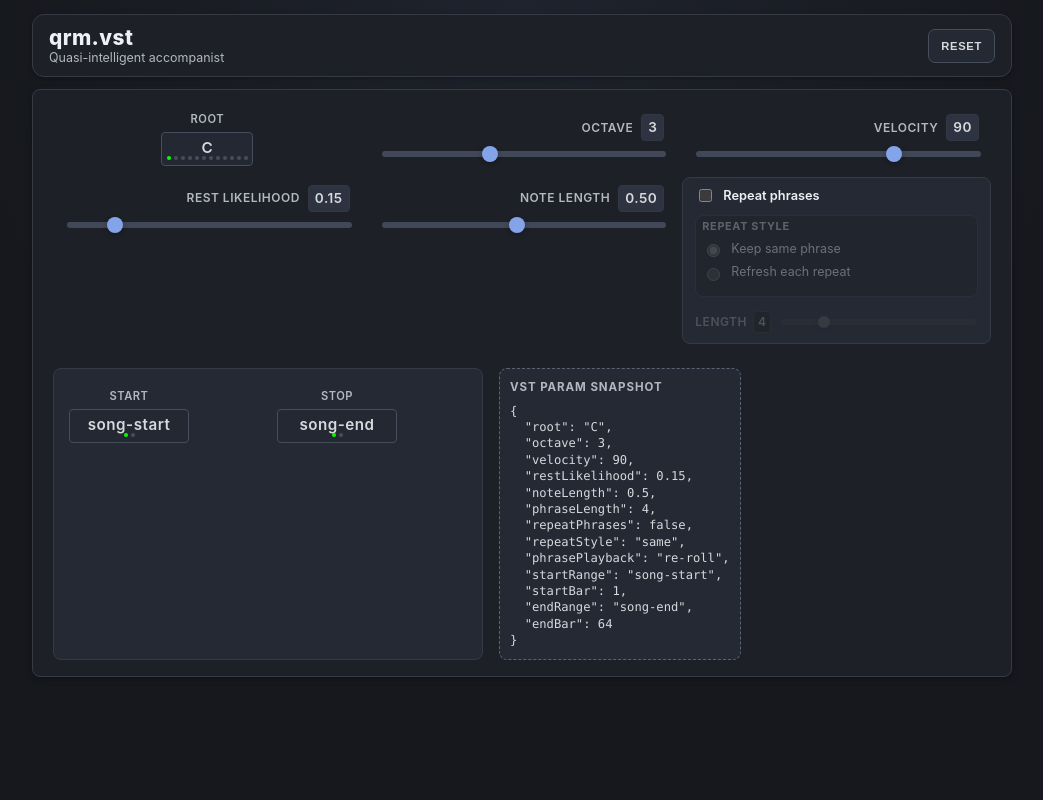
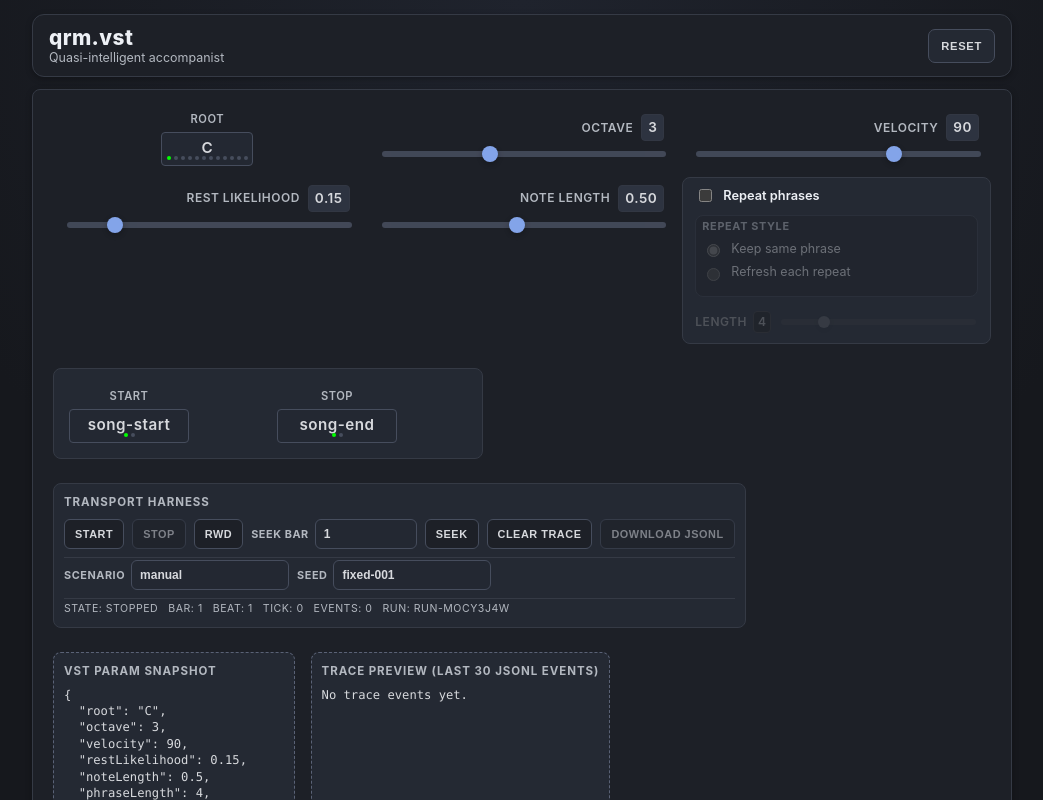
Before and after one commit to bso2001/qrm-ui, a Svelte app: page / in a window 1280 px wide. Shown: the top 800 px of the page, without its empty margins (118-1161 px from the left). Built offline with nearby package versions, Linux system fonts and the light colour scheme.

Commit message:
Add pseudo transport and JSONL trace harness

```diff
--- a/src/App.svelte
+++ b/src/App.svelte
@@ -1,11 +1,16 @@
 <script lang="js">
-	import { onMount } from 'svelte'
+	import { onMount, onDestroy } from 'svelte'
 	import Card from './lib/components/Card.svelte'
 	import Choice from './lib/components/Choice.svelte'
 	import Slider from './lib/components/Slider.svelte'
 	import { tonics } from './lib/constants'
 
 	const STORAGE_KEY = 'qrm_vst_scope_autosave'
+	const TRACE_SCHEMA_VERSION = 1
+	const BEATS_PER_BAR = 4
+	const PPQ_PER_BEAT = 960
+	const TICKS_PER_BEAT = 4
+	const TICK_INTERVAL_MS = 140
 
 	const defaultState = {
 		root: 'C',
@@ -25,10 +30,311 @@
 
 	let model = { ...defaultState }
 	let mounted = false
+	let scenarioId = 'manual'
+	let seed = 'fixed-001'
+	let runId = `run-${Date.now().toString(36)}`
+	let traceEvents = []
+	let seekBarInput = 1
+
+	let transportState = {
+		isPlaying: false,
+		transportTick: 0,
+		ppq: 0,
+		bar: 1,
+		beat: 1
+	}
+
+	let timerHandle = null
+	let phraseCounter = 0
+	let currentPhraseId = null
+	let wasInActiveRange = true
+	let activeNotes = []
+
+	$: tracePreview = traceEvents
+		.slice(-30)
+		.map(event => JSON.stringify(event))
+		.join('\n')
 
 	function resetModel()
 	{
 		model = { ...defaultState }
+	}
+
+	function makeRunId()
+	{
+		return `run-${Date.now().toString(36)}`
+	}
+
+	function rangeStartLabel()
+	{
+		return model.startRange === 'bar'
+			? `bar:${model.startBar}`
+			: 'song-start'
+	}
+
+	function rangeStopLabel()
+	{
+		return model.endRange === 'bar'
+			? `bar:${model.endBar}`
+			: 'song-end'
+	}
+
+	function getActiveRangeBars()
+	{
+		const startBar = model.startRange === 'bar' ? model.startBar : 1
+		const stopBar = model.endRange === 'bar' ? model.endBar : Number.POSITIVE_INFINITY
+
+		return {
+			startBar,
+			stopBar
+		}
+	}
+
+	function isInActiveRange(bar)
+	{
+		const activeRange = getActiveRangeBars()
+		return bar >= activeRange.startBar && bar <= activeRange.stopBar
+	}
+
+	function updatePositionFromTick(transportTick)
+	{
+		const beatIndex = Math.floor(transportTick / TICKS_PER_BEAT)
+		const bar = Math.floor(beatIndex / BEATS_PER_BAR) + 1
+		const beat = (beatIndex % BEATS_PER_BAR) + 1
+
+		transportState = {
+			...transportState,
+			transportTick,
+			ppq: beatIndex * PPQ_PER_BEAT,
+			bar,
+			beat
+		}
+	}
+
+	function logTrace(eventType, extra = {})
+	{
+		traceEvents = [
+			...traceEvents,
+			{
+				schemaVersion: TRACE_SCHEMA_VERSION,
+				runId,
+				scenarioId,
+				source: 'js',
+				timestampMs: Date.now(),
+				transportTick: transportState.transportTick,
+				ppq: transportState.ppq,
+				bar: transportState.bar,
+				beat: transportState.beat,
+				eventType,
+				note: null,
+				velocity: null,
+				phraseId: currentPhraseId,
+				repeatPhrases: model.repeatPhrases,
+				repeatStyle: model.repeatStyle,
+				phraseLengthBars: model.phraseLength,
+				rangeStart: rangeStartLabel(),
+				rangeStop: rangeStopLabel(),
+				seed,
+				...extra
+			}
+		]
+	}
+
+	function emitRangeTransitionIfNeeded()
+	{
+		const inRange = isInActiveRange(transportState.bar)
+
+		if (inRange !== wasInActiveRange)
+		{
+			logTrace(inRange ? 'range.enter' : 'range.exit', {
+				inRange
+			})
+			wasInActiveRange = inRange
+		}
+	}
+
+	function resetPhraseRuntime()
+	{
+		currentPhraseId = null
+		phraseCounter = 0
+	}
+
+	function flushActiveNotes(reason)
+	{
+		for (const note of activeNotes)
+		{
+			logTrace('note.off', {
+				note,
+				velocity: 0,
+				reason
+			})
+		}
+
+		activeNotes = []
+	}
+
+	function resolvePhraseIdForBeat(bar, beat)
+	{
+		if (!isInActiveRange(bar))
+			return null
+
+		if (!model.repeatPhrases)
+		{
+			if (beat === 1 || currentPhraseId == null)
+			{
+				currentPhraseId = `phrase-${phraseCounter++}`
+				logTrace('phrase.boundary', {
+					phraseId: currentPhraseId,
+					mode: 'invent'
+				})
+			}
+
+			return currentPhraseId
+		}
+
+		const phraseBars = Math.max(1, Math.round(model.phraseLength))
+		const isBoundary = beat === 1 && (bar - 1) % phraseBars === 0
+
+		if (isBoundary)
+		{
+			if (model.repeatStyle === 'refresh' || currentPhraseId == null)
+				currentPhraseId = `phrase-${phraseCounter++}`
+
+			logTrace('phrase.boundary', {
+				phraseId: currentPhraseId,
+				mode: model.repeatStyle
+			})
+		}
+
+		if (currentPhraseId == null)
+			currentPhraseId = `phrase-${phraseCounter++}`
+
+		return currentPhraseId
+	}
+
+	function chooseNote(bar, beat)
+	{
+		const scaleOffsets = [ 0, 2, 4, 5, 7, 9, 11 ]
+		const rootSemitone = Math.max(0, tonics.indexOf(model.root))
+		const baseNote = 24 + model.octave * 12 + rootSemitone
+		const degree = (bar + beat) % scaleOffsets.length
+		const note = baseNote + scaleOffsets[degree]
+
+		return Math.min(108, Math.max(24, note))
+	}
+
+	function runBeatIfNeeded()
+	{
+		if (transportState.transportTick % TICKS_PER_BEAT !== 0)
+			return
+
+		flushActiveNotes('beat-advance')
+
+		const phraseId = resolvePhraseIdForBeat(transportState.bar, transportState.beat)
+		if (phraseId == null)
+			return
+
+		const note = chooseNote(transportState.bar, transportState.beat)
+		activeNotes = [ note ]
+
+		logTrace('note.on', {
+			note,
+			velocity: model.velocity,
+			phraseId
+		})
+	}
+
+	function stepTransport()
+	{
+		updatePositionFromTick(transportState.transportTick + 1)
+		emitRangeTransitionIfNeeded()
+		runBeatIfNeeded()
+	}
+
+	function startTransport()
+	{
+		if (transportState.isPlaying)
+			return
+
+		transportState = {
+			...transportState,
+			isPlaying: true
+		}
+
+		logTrace('transport.start')
+
+		if (timerHandle == null)
+			timerHandle = setInterval(stepTransport, TICK_INTERVAL_MS)
+	}
+
+	function stopTransport()
+	{
+		if (!transportState.isPlaying)
+			return
+
+		flushActiveNotes('transport-stop')
+
+		transportState = {
+			...transportState,
+			isPlaying: false
+		}
+
+		if (timerHandle != null)
+		{
+			clearInterval(timerHandle)
+			timerHandle = null
+		}
+
+		logTrace('transport.stop')
+	}
+
+	function seekToBar(rawBar)
+	{
+		const requestedBar = Number.isFinite(rawBar)
+			? Math.max(1, Math.round(rawBar))
+			: 1
+
+		seekBarInput = requestedBar
+		flushActiveNotes('transport-seek')
+		resetPhraseRuntime()
+
+		const beatIndex = (requestedBar - 1) * BEATS_PER_BAR
+		updatePositionFromTick(beatIndex * TICKS_PER_BEAT)
+		emitRangeTransitionIfNeeded()
+
+		logTrace('transport.seek', {
+			requestedBar,
+			resolvedBar: transportState.bar
+		})
+	}
+
+	function rewindTransport()
+	{
+		seekToBar(1)
+	}
+
+	function clearTrace()
+	{
+		traceEvents = []
+		runId = makeRunId()
+	}
+
+	function downloadTrace()
+	{
+		if (traceEvents.length === 0)
+			return
+
+		const lines = traceEvents.map(event => JSON.stringify(event)).join('\n')
+		const blob = new Blob([ `${lines}\n` ], { type: 'application/x-ndjson' })
+		const url = URL.createObjectURL(blob)
+		const anchor = document.createElement('a')
+
+		anchor.href = url
+		anchor.download = `qrm-trace-${runId}.jsonl`
+		document.body.appendChild(anchor)
+		anchor.click()
+		document.body.removeChild(anchor)
+		URL.revokeObjectURL(url)
 	}
 
 	function clampModel()
@@ -118,6 +424,13 @@
 		}
 
 		mounted = true
+		wasInActiveRange = isInActiveRange(transportState.bar)
+	})
+
+	onDestroy(() =>
+	{
+		if (timerHandle != null)
+			clearInterval(timerHandle)
 	})
 </script>
 
@@ -374,9 +687,56 @@
 				</div>
 			</div>
 
+			<div class="transport-card">
+				<div class="transport-title">TRANSPORT HARNESS</div>
+				<div class="transport-controls">
+					<button class="transport-btn" on:click={startTransport} disabled={transportState.isPlaying}>START</button>
+					<button class="transport-btn" on:click={stopTransport} disabled={!transportState.isPlaying}>STOP</button>
+					<button class="transport-btn" on:click={rewindTransport}>RWD</button>
+
+					<label class="seek-input-wrap">
+						<span>SEEK BAR</span>
+						<input
+							type="number"
+							min="1"
+							step="1"
+							bind:value={seekBarInput}
+						/>
+					</label>
+					<button class="transport-btn" on:click={() => seekToBar(seekBarInput)}>SEEK</button>
+					<button class="transport-btn" on:click={clearTrace}>CLEAR TRACE</button>
+					<button class="transport-btn" on:click={downloadTrace} disabled={traceEvents.length === 0}>DOWNLOAD JSONL</button>
+				</div>
+
+				<div class="transport-controls transport-meta-row">
+					<label class="meta-field">
+						<span>SCENARIO</span>
+						<input type="text" bind:value={scenarioId} />
+					</label>
+					<label class="meta-field">
+						<span>SEED</span>
+						<input type="text" bind:value={seed} />
+					</label>
+				</div>
+
+				<div class="transport-status">
+					<span>STATE: {transportState.isPlaying ? 'PLAYING' : 'STOPPED'}</span>
+					<span>BAR: {transportState.bar}</span>
+					<span>BEAT: {transportState.beat}</span>
+					<span>TICK: {transportState.transportTick}</span>
+					<span>EVENTS: {traceEvents.length}</span>
+					<span>RUN: {runId}</span>
+				</div>
+			</div>
+
 			<div class="json-preview">
 				<div class="json-title">VST PARAM SNAPSHOT</div>
 				<pre>{JSON.stringify(model, null, 2)}</pre>
+			</div>
+
+			<div class="json-preview">
+				<div class="json-title">TRACE PREVIEW (LAST 30 JSONL EVENTS)</div>
+				<pre>{tracePreview || 'No trace events yet.'}</pre>
 			</div>
 		</Card>
 	</div>
@@ -600,6 +960,105 @@
 		gap: 8px;
 	}
 
+	.transport-card {
+		margin-top: 8px;
+		padding: 10px;
+		border: 1.5px solid var(--border-main);
+		border-radius: 8px;
+		background: var(--bg-sub);
+		display: flex;
+		flex-direction: column;
+		gap: 8px;
+	}
+
+	.transport-title {
+		font-size: 0.72rem;
+		font-weight: 700;
+		letter-spacing: 0.08em;
+		text-transform: uppercase;
+		color: var(--text-muted);
+	}
+
+	.transport-controls {
+		display: flex;
+		flex-wrap: wrap;
+		align-items: center;
+		gap: 8px;
+	}
+
+	.transport-btn {
+		height: 30px;
+		padding: 0 10px;
+		border-radius: 6px;
+		border: 1px solid var(--border-input);
+		background: var(--bg-card);
+		color: var(--text-main);
+		font-size: 0.68rem;
+		font-weight: 700;
+		letter-spacing: 0.05em;
+		cursor: pointer;
+		text-transform: uppercase;
+	}
+
+	.transport-btn:hover {
+		border-color: var(--accent);
+		background: var(--bg-hover);
+	}
+
+	.transport-btn:disabled {
+		opacity: 0.5;
+		cursor: not-allowed;
+	}
+
+	.seek-input-wrap,
+	.meta-field {
+		display: flex;
+		align-items: center;
+		gap: 6px;
+		font-size: 0.68rem;
+		letter-spacing: 0.05em;
+		text-transform: uppercase;
+		color: var(--text-muted);
+		font-weight: 700;
+	}
+
+	.seek-input-wrap input,
+	.meta-field input {
+		height: 28px;
+		padding: 0 8px;
+		border-radius: 6px;
+		border: 1px solid var(--border-input);
+		background: var(--bg-input);
+		color: var(--text-main);
+		font-size: 0.75rem;
+		font-weight: 600;
+	}
+
+	.seek-input-wrap input {
+		width: 84px;
+	}
+
+	.meta-field input {
+		width: 140px;
+	}
+
+	.transport-meta-row {
+		padding-top: 2px;
+		border-top: 1px solid var(--border-main);
+	}
+
+	.transport-status {
+		display: flex;
+		flex-wrap: wrap;
+		gap: 10px;
+		font-size: 0.66rem;
+		letter-spacing: 0.05em;
+		text-transform: uppercase;
+		color: var(--text-muted);
+		padding-top: 2px;
+		border-top: 1px solid var(--border-main);
+	}
+
 	.range-block {
 		display: flex;
 		flex-direction: column;
```
